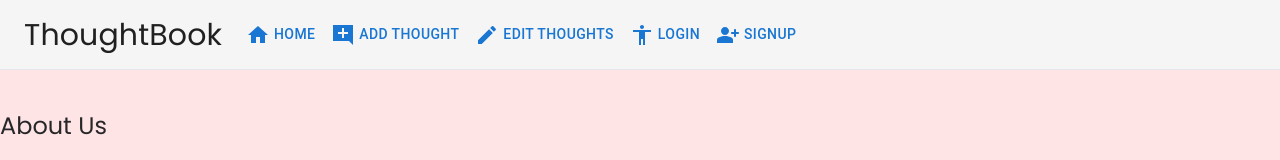
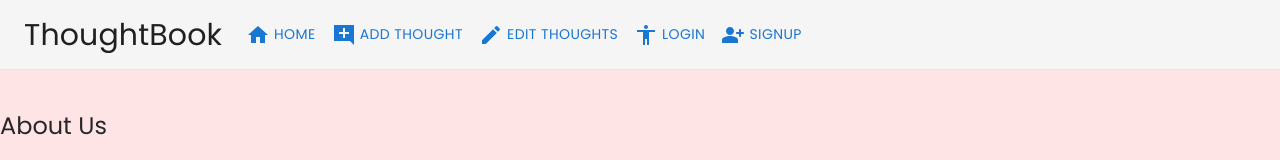
Before and after one commit to ArpitBodana/ThoughtBook-NextUi, a Next.js app: page /about in a window 1280 px wide. Shown: the top 160 px of the page. Built offline with nearby package versions, Linux system fonts and the light colour scheme; a web font is replaced by a local one.

Commit message:
appbar style2

```diff
--- a/components/Menubar.jsx
+++ b/components/Menubar.jsx
@@ -176,7 +176,7 @@ const ResponsiveAppBar = () => {
 
 
                                     >
-                                        <HomeIcon /> HOME
+                                        <HomeIcon /> <span className='font-body'>HOME</span>
                                     </Button>
                                 </a>
                             </Link>
@@ -188,7 +188,7 @@ const ResponsiveAppBar = () => {
                                         className={`${!user && 'hidden'} font-body no-underline`}
 
                                     >
-                                        <AddCommentSharpIcon /> ADD THOUGHT
+                                        <AddCommentSharpIcon /><span className='font-body'> ADD THOUGHT</span>
                                     </Button>
                                 </a>
                             </Link>
@@ -200,7 +200,7 @@ const ResponsiveAppBar = () => {
                                         className={`${!user && 'hidden'} font-body no-underline`}
 
                                     >
-                                        <EditIcon /> EDIT THOUGHTS
+                                        <EditIcon /><span className='font-body'> EDIT THOUGHTS</span>
                                     </Button>
                                 </a>
                             </Link>
@@ -213,7 +213,7 @@ const ResponsiveAppBar = () => {
                                         className={`${user && 'hidden'} font-body no-underline`}
 
                                     >
-                                        <AccessibilityIcon /> LOGIN
+                                        <AccessibilityIcon /> <span className='font-body'>LOGIN</span>
                                     </Button>
                                 </a>
                             </Link>
@@ -225,7 +225,7 @@ const ResponsiveAppBar = () => {
                                         className={`${user && 'hidden'} font-body no-underline`}
 
                                     >
-                                        <PersonAddAltRoundedIcon /> SIGNUP
+                                        <PersonAddAltRoundedIcon /><span className='font-body'> SIGNUP</span>
                                     </Button>
                                 </a>
                             </Link>
```
